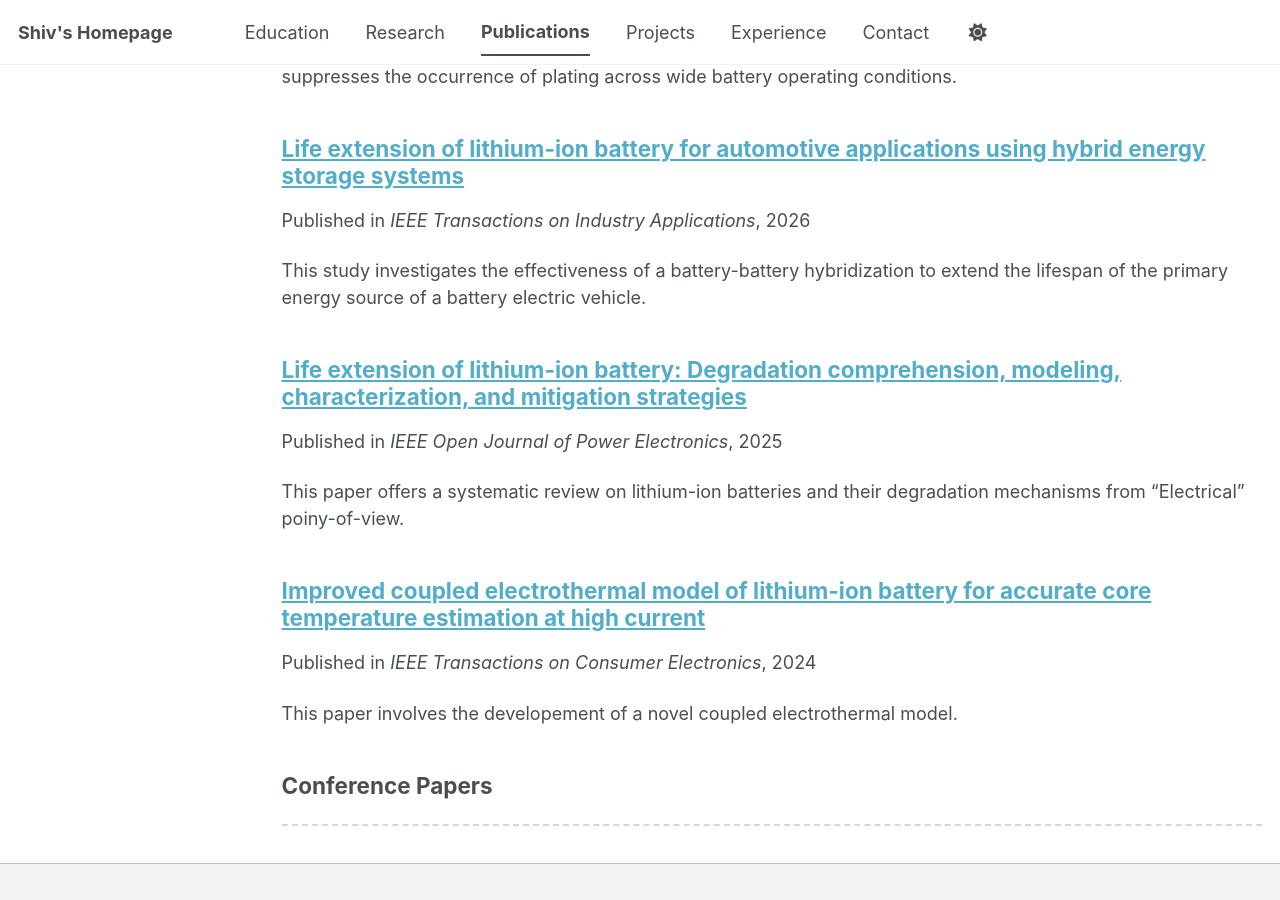
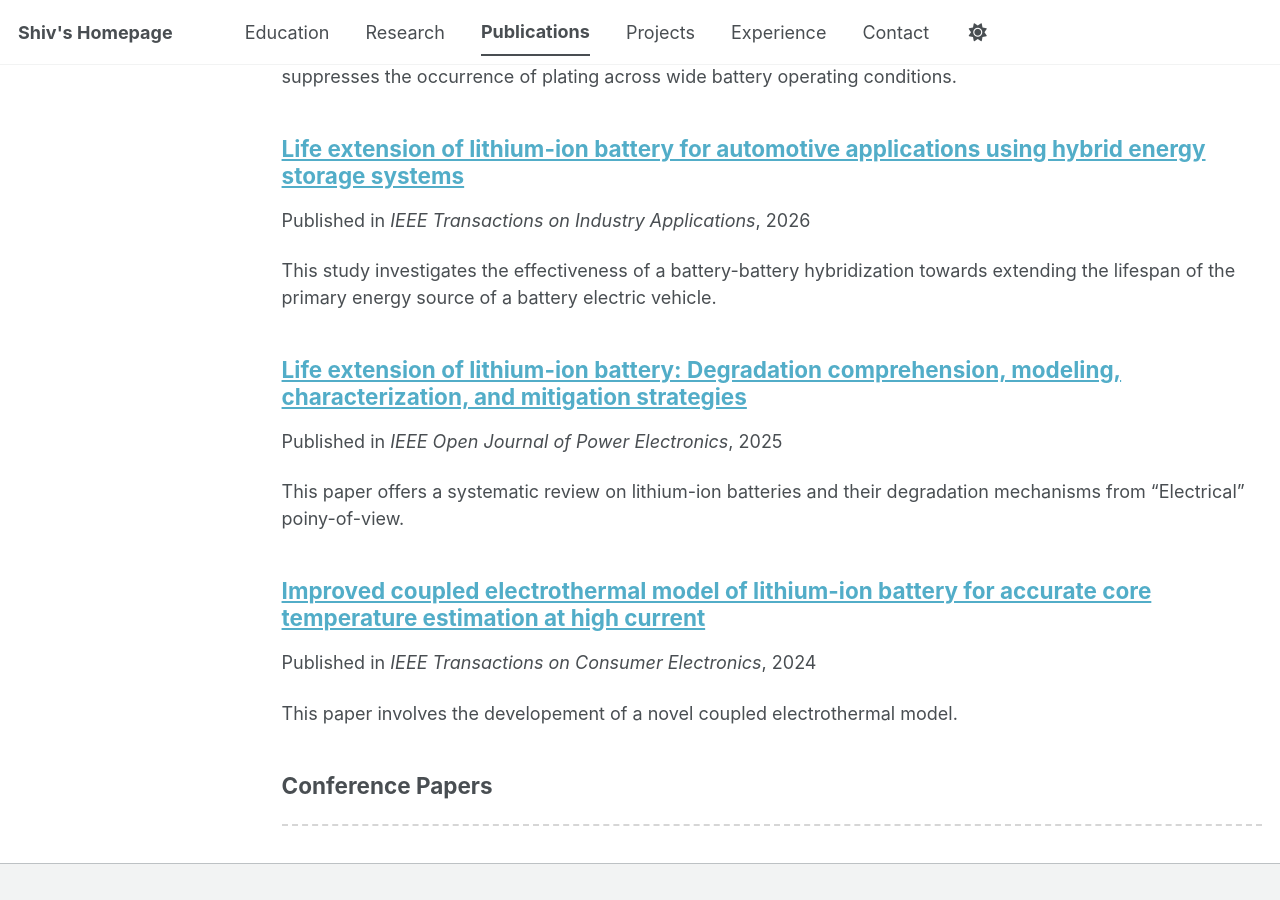
Before and after one commit to shivshankar-sinha/shivshankar-sinha.github.io, a Jekyll site: the page built from _pages/publications.html, in a window 1280 px wide and 900 px high, scrolled down 401 px. Built offline with Jekyll 4.4.1, drawn with Linux system fonts in a browser that asks for light colours; a script bundle is joined from its source files by our own code; library files that are not in the unit come from our copies.

Commit message:
Update 2009-10-01-paper-title-number-4.md

```diff
--- a/_publications/2009-10-01-paper-title-number-4.md
+++ b/_publications/2009-10-01-paper-title-number-4.md
@@ -3,7 +3,7 @@ title: "Life extension of lithium-ion battery for automotive applications using
 collection: publications
 category: manuscripts
 permalink: 'https://ieeexplore.ieee.org/abstract/document/11505804'
-excerpt: 'This study investigates the effectiveness of a battery-battery hybridization to extend the lifespan of the primary energy source of a battery electric vehicle.'
+excerpt: 'This study investigates the effectiveness of a battery-battery hybridization towards extending the lifespan of the primary energy source of a battery electric vehicle.'
 date: 2026-04-05
 venue: 'IEEE Transactions on Industry Applications'
 ---
```
